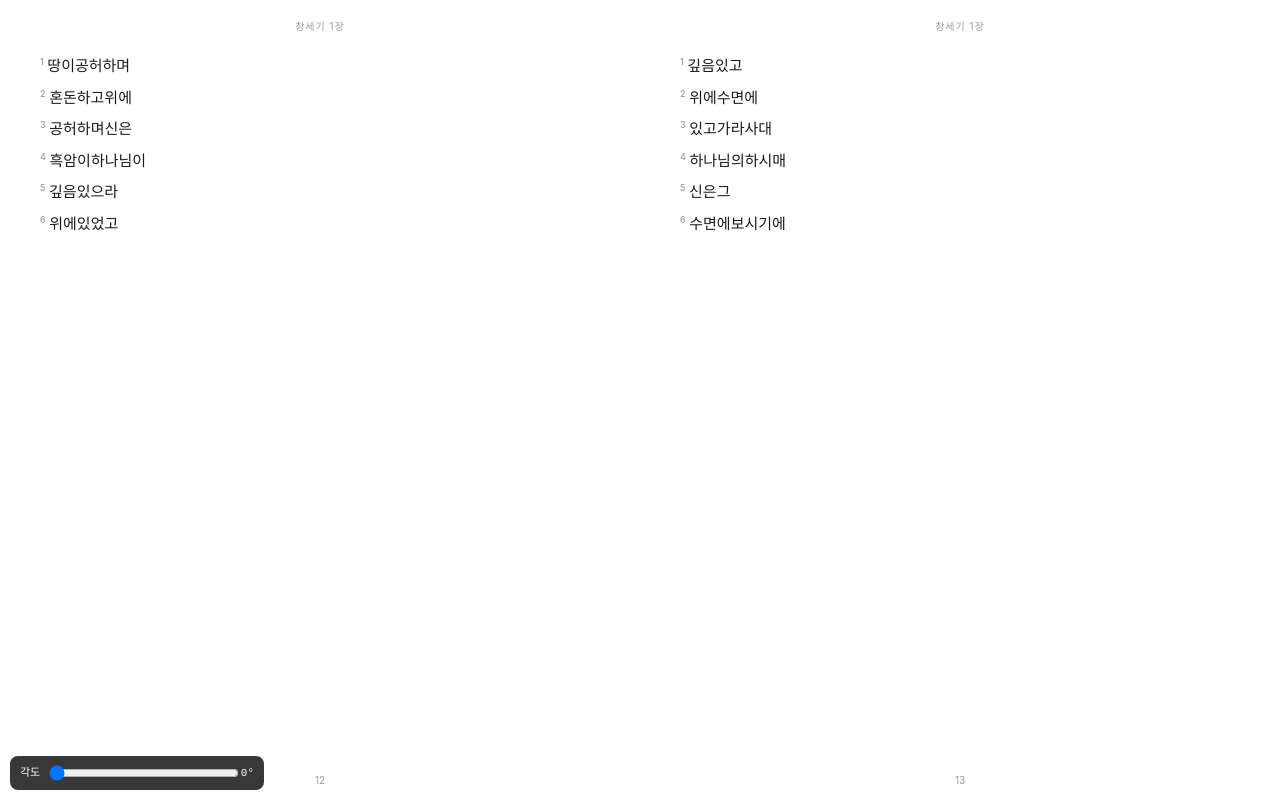
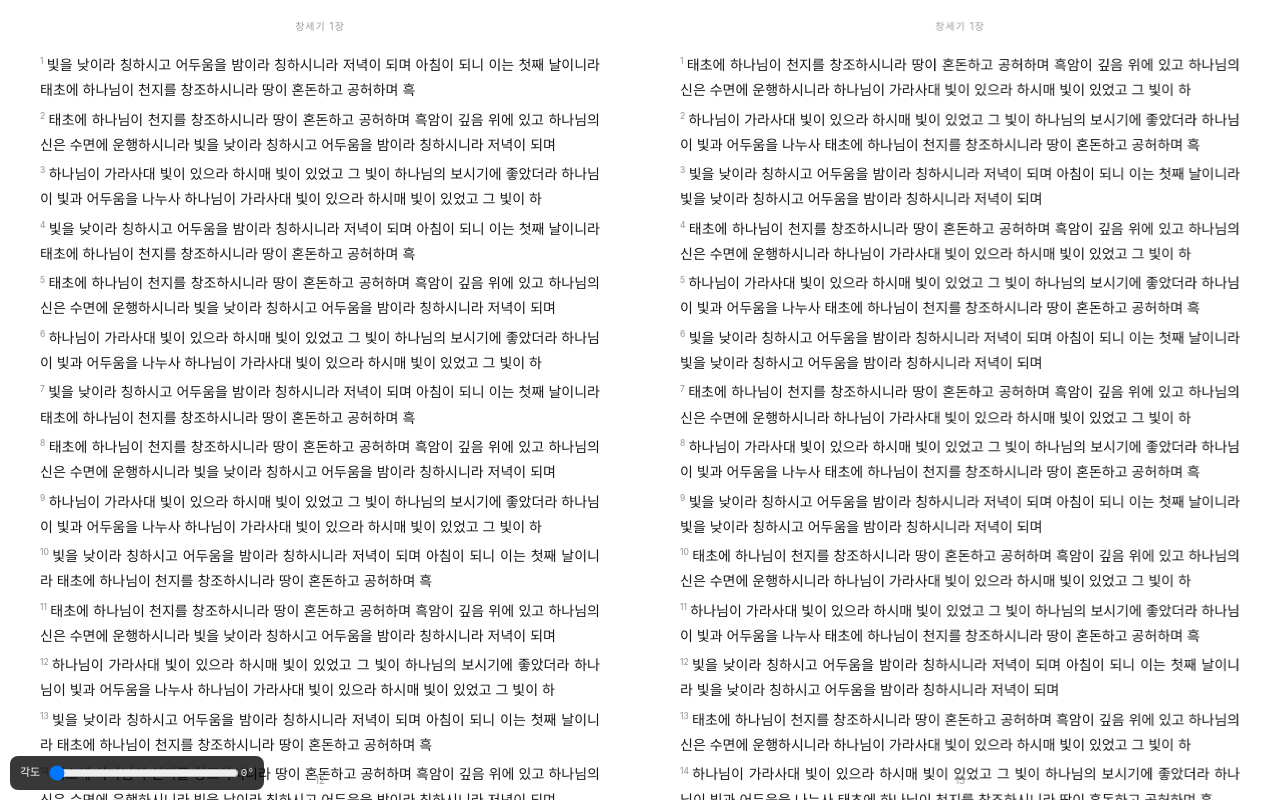
Before and after one commit to zs4b48pvsy-cmyk/bible-reader, a plain HTML site: page lab/flip.html in a window 1280 px wide. Drawn offline with Linux system fonts and the light colour scheme.

Commit message:
lab: fuller pages, hidden clones

```diff
--- a/lab/flip.html
+++ b/lab/flip.html
@@ -8,67 +8,70 @@
   #book{position:fixed;inset:0;display:flex;background:#fff}
   .pg{position:relative;width:50%;height:100%;overflow:hidden;background:#fff}
   .pg .hd{position:absolute;top:18px;left:0;right:0;text-align:center;font-size:10px;color:#9c9c9c;letter-spacing:.1em}
-  .pg .bd{position:absolute;top:52px;bottom:40px;left:40px;right:40px;font-size:15px;line-height:1.8;color:#191919;text-align:justify}
+  .pg .bd{position:absolute;top:52px;bottom:40px;left:40px;right:40px;font-size:14px;line-height:1.8;color:#191919;text-align:justify}
   .pg .bd p{margin:0 0 .3em}
   .pg .bd b{font-size:.6em;color:#9c9c9c;margin-right:.4em;vertical-align:super;font-weight:500}
   .pg .ft{position:absolute;bottom:14px;left:0;right:0;text-align:center;font-size:10px;color:#9c9c9c}
   #hud{position:fixed;left:10px;bottom:10px;z-index:99;background:rgba(0,0,0,.78);color:#fff;padding:7px 10px;border-radius:8px;font:11px/1.4 ui-monospace,monospace}
   #hud input{width:190px;vertical-align:middle}
-  #hud button{margin-left:4px;font:11px ui-monospace,monospace;background:#333;color:#fff;border:0;border-radius:4px;padding:2px 6px}
 </style>
 </head>
 <body>
 <div id="book"></div>
 <div id="hud">각도 <input id="ang" type="range" min="0" max="180" value="0" step="1"><span id="angv">0</span>°</div>
 <script>
-var LOREM = "태초에 하나님이 천지를 창조하시니라 땅이 혼돈하고 공허하며 흑암이 깊음 위에 있고 하나님의 신은 수면에 운행하시니라 하나님이 가라사대 빛이 있으라 하시매 빛이 있었고 그 빛이 하나님의 보시기에 좋았더라 하나님이 빛과 어두움을 나누사".split(" ");
+var SENT = ["태초에 하나님이 천지를 창조하시니라 땅이 혼돈하고 공허하며 흑암이 깊음 위에 있고 하나님의 신은 수면에 운행하시니라",
+            "하나님이 가라사대 빛이 있으라 하시매 빛이 있었고 그 빛이 하나님의 보시기에 좋았더라 하나님이 빛과 어두움을 나누사",
+            "빛을 낮이라 칭하시고 어두움을 밤이라 칭하시니라 저녁이 되며 아침이 되니 이는 첫째 날이니라"];
 
 function makePage(title, pageNo, seed){
   var d=document.createElement('div'); d.className='pg';
   var hd=document.createElement('div'); hd.className='hd'; hd.textContent=title; d.appendChild(hd);
   var bd=document.createElement('div'); bd.className='bd';
   var out='';
-  for(var v=1;v<7;v++){ out+='<p><b>'+v+'</b>'+LOREM[(seed+v)%LOREM.length]+LOREM[(seed+v*3)%LOREM.length]+'</p>'; }
+  for(var v=1;v<21;v++){ out+='<p><b>'+v+'</b>'+SENT[(seed+v)%3]+' '+SENT[(seed+v*2)%3].slice(0,34)+'</p>'; }
   bd.innerHTML=out; d.appendChild(bd);
   var ft=document.createElement('div'); ft.className='ft'; ft.textContent=pageNo; d.appendChild(ft);
   return d;
 }
 
 var book=document.getElementById('book');
-var P={ curL:makePage('창세기 1장', 12, 3), curR:makePage('창세기 1장', 13, 7),
-        tgtL:makePage('창세기 2장', 14, 21), tgtR:makePage('창세기 2장', 15, 33) };
+var P={ curL:makePage('창세기 1장', 12, 1), curR:makePage('창세기 1장', 13, 2),
+        tgtL:makePage('창세기 2장', 14, 3), tgtR:makePage('창세기 2장', 15, 4) };
 book.appendChild(P.curL); book.appendChild(P.curR);
 
 /* ── paper curl engine ──────────────────────────────────────── */
-var SEGS = 7, ZONE = 0.50, BEND = 42;
+var SEGS = 8, ZONE = 0.46, BEND = 40;
 
 function el(tag, cls){ var e=document.createElement(tag); if(cls) e.className=cls; return e; }
 function clonePage(node, W, H){
   var n=node.cloneNode(true);
+  n.setAttribute('aria-hidden','true');
   n.style.position='absolute'; n.style.left='0'; n.style.top='0';
   n.style.width=W+'px'; n.style.height=H+'px'; n.style.margin='0';
   return n;
 }
 
-var F = { root:null, leaf:null, cards:[], under:[], cover:null, cast:[], W:0, H:0, forward:true, single:false };
+var F = { root:null, leaf:null, cards:[], cover:null, W:0, H:0, forward:true, single:false };
 
 function buildCurl(){
   var W = Math.round(window.innerWidth*(F.single?1:0.5)), H = window.innerHeight;
   F.W=W; F.H=H;
   var root = el('div','flip');
   root.style.cssText='position:fixed;inset:0;z-index:50;pointer-events:none;overflow:hidden;'+
-    'perspective:'+Math.round(Math.max(1400, W*2.6))+'px;perspective-origin:50% 50%;';
+    'perspective:'+Math.round(Math.max(1600, W*3.2))+'px;perspective-origin:50% 50%;';
 
-  // under-layer: the incoming spread
+  var baseCss='position:absolute;top:0;height:100%;overflow:hidden;background:#fff;';
   var ul = el('div','under l'), ur = el('div','under r');
-  var baseCss='position:absolute;top:0;height:100%;overflow:hidden;background:#fff;';
-  ul.style.cssText=baseCss+'left:0;width:'+(F.single?W+'px':'50%');
-  ur.style.cssText=baseCss+'right:0;width:'+(F.single?W+'px':'50%');
-  if(!F.single){ ul.appendChild(clonePage(P.tgtL, W, H)); ur.appendChild(clonePage(P.tgtR, W, H)); }
-  else { ul.style.width='100%'; ur.style.display='none'; ul.appendChild(clonePage(P.tgtL, W, H)); }
+  ul.style.cssText=baseCss+'left:0;width:50%;';
+  ur.style.cssText=baseCss+'right:0;width:50%;';
+  if(!F.single){
+    ul.appendChild(clonePage(P.tgtL, W, H)); ur.appendChild(clonePage(P.tgtR, W, H));
+  }else{
+    ul.style.width='100%'; ur.style.display='none'; ul.appendChild(clonePage(P.tgtR, W, H));
+  }
   root.appendChild(ul); root.appendChild(ur);
 
-  // the page that stays put on the far half
   if(!F.single){
     var cov = el('div','cover');
     cov.style.cssText = 'position:absolute;top:0;height:100%;width:50%;overflow:hidden;background:#fff;z-index:2;'+
@@ -77,7 +80,6 @@ function buildCurl(){
     root.appendChild(cov); F.cover=cov;
   }
 
-  // the turning leaf
   var leaf = el('div','leaf');
   leaf.style.cssText='position:absolute;top:0;height:100%;width:'+(F.single?'100%':'50%')+';z-index:4;'+
     'transform-style:preserve-3d;will-change:transform;'+
@@ -89,23 +91,20 @@ function buildCurl(){
     var w = i===0 ? flatW : sw;
     var card = el('div','card');
     card.style.cssText='position:absolute;top:0;height:100%;overflow:hidden;'+
-      'backface-visibility:hidden;transform-style:flat;will-change:transform;';
-    card.style.width=(w+1.2)+'px';
+      'backface-visibility:hidden;will-change:transform;';
+    card.style.width=(w+1.5)+'px';
     card.style.transformOrigin = F.forward ? '0 50%' : '100% 50%';
-    // front face: the page being turned
     var f=el('div','face f');
     f.style.cssText='position:absolute;inset:0;overflow:hidden;';
-    var fp=clonePage(F.forward?P.curR:P.curL, W, H);
-    f.appendChild(fp);
-    // back face: the page underneath, mirrored about the card's own slice
+    f.appendChild(clonePage(F.forward?P.curR:P.curL, W, H));
     var b=el('div','face b');
     b.style.cssText='position:absolute;inset:0;overflow:hidden;';
     var bw=el('div','bw');
     bw.style.cssText='position:absolute;top:0;left:0;width:'+W+'px;height:100%;transform-origin:50% 50%;';
-    var bp=clonePage(F.forward?P.tgtL:P.tgtR, W, H);
-    bw.appendChild(bp); b.appendChild(bw);
+    bw.appendChild(clonePage(F.forward?P.tgtL:P.tgtR, W, H));
+    b.appendChild(bw);
     var sh=el('div','sh');
-    sh.style.cssText='position:absolute;inset:0;background:#000;opacity:0;pointer-events:none;';
+    sh.style.cssText='position:absolute;inset:0;pointer-events:none;';
     card.appendChild(f); card.appendChild(b); card.appendChild(sh);
     leaf.appendChild(card);
     F.cards.push({el:card, f:f, b:b, bw:bw, sh:sh, w:w});
@@ -116,37 +115,40 @@ function buildCurl(){
   return F;
 }
 
+function shadeCss(alphaL, alphaR, warm){
+  var c = warm ? '255,250,240' : '0,0,0';
+  return 'linear-gradient(to right,rgba('+c+','+alphaL.toFixed(3)+'),rgba('+c+','+alphaR.toFixed(3)+'))';
+}
+
 function applyCurl(a){
   if(!F.root) return;
-  var A=a*Math.PI/180;
   F.leaf.style.transform='rotateY('+(F.forward?-a:a)+'deg)';
+  var bend = BEND*Math.pow(Math.sin(Math.PI*Math.min(1,a/180)),0.72);
 
-  var bend = BEND*Math.pow(Math.sin(Math.PI*Math.min(1,a/180)),0.78);
-  // cumulative tilt per strip, weighted toward the free edge
   var ws=[], sum=0;
-  for(var i=1;i<=SEGS;i++){ var v=Math.pow(i,1.35); ws.push(v); sum+=v; }
-  var tilts=[], acc=0;
+  for(var i=1;i<=SEGS;i++){ var v=Math.pow(i,1.4); ws.push(v); sum+=v; }
+  var tilts=[]; acc=0;
   for(var i=0;i<SEGS;i++){ acc += bend*ws[i]/sum; tilts.push(acc); }
 
   var X=0, Z=0;
   for(var k=0;k<F.cards.length;k++){
     var c=F.cards[k];
     var th = k===0 ? 0 : tilts[k-1];
-    var rad=th*Math.PI/180;
-    var w=c.w;
+    var rad=th*Math.PI/180, w=c.w;
     var x = F.forward ? X : (F.W - X - w);
     c.el.style.transform='translate3d('+(F.forward?X:-X)+'px,0,'+Z+'px) rotateY('+(F.forward?-th:th)+'deg)';
-    // place faces
     c.f.firstChild.style.left=(-x)+'px';
     c.bw.style.left=(-x)+'px';
-    // world tilt of this strip
-    var wt = (F.forward ? a + th : a + th);   // degrees from flat
-    var cf = Math.cos(wt*Math.PI/180);
-    var front = cf >= 0;
+    var wt=(a+th)*Math.PI/180;
+    var cf=Math.cos(wt);
+    var front = cf>=0;
     c.f.style.visibility = front?'visible':'hidden';
     c.b.style.visibility = front?'hidden':'visible';
-    var bright = front ? Math.max(0,cf) : Math.max(0,-cf);
-    c.sh.style.opacity = ((1-bright)*0.42).toFixed(3);
+    var b0 = front ? Math.max(0,cf) : 0;
+    var b1 = front ? 0 : Math.max(0,-cf);
+    c.sh.style.background = front
+      ? shadeCss((1-b0)*0.26, (1-b0)*0.26, false)
+      : shadeCss((1-b1)*0.16, (1-b1)*0.16, true);
     X += w*Math.cos(rad);
     Z += w*Math.sin(rad);
   }
@@ -157,8 +159,7 @@ document.getElementById('ang').addEventListener('input', function(e){
   document.getElementById('angv').textContent=a;
   applyCurl(a);
 });
-buildCurl();
-applyCurl(0);
-window.__lab={apply:applyCurl, build:buildCurl, F:F};
+buildCurl(); applyCurl(0);
+window.__lab={apply:applyCurl, F:F};
 </script>
 </body></html>
```
